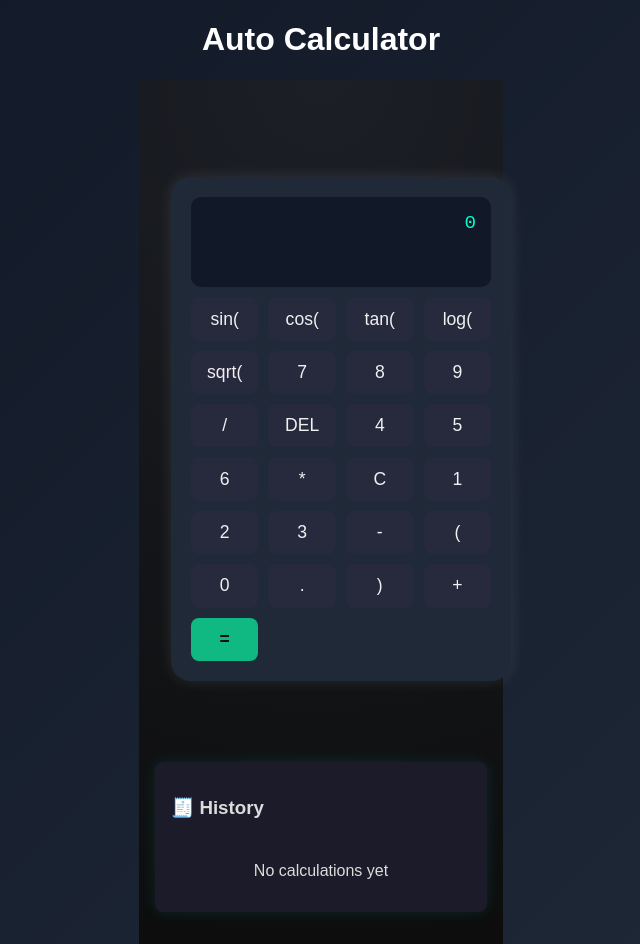
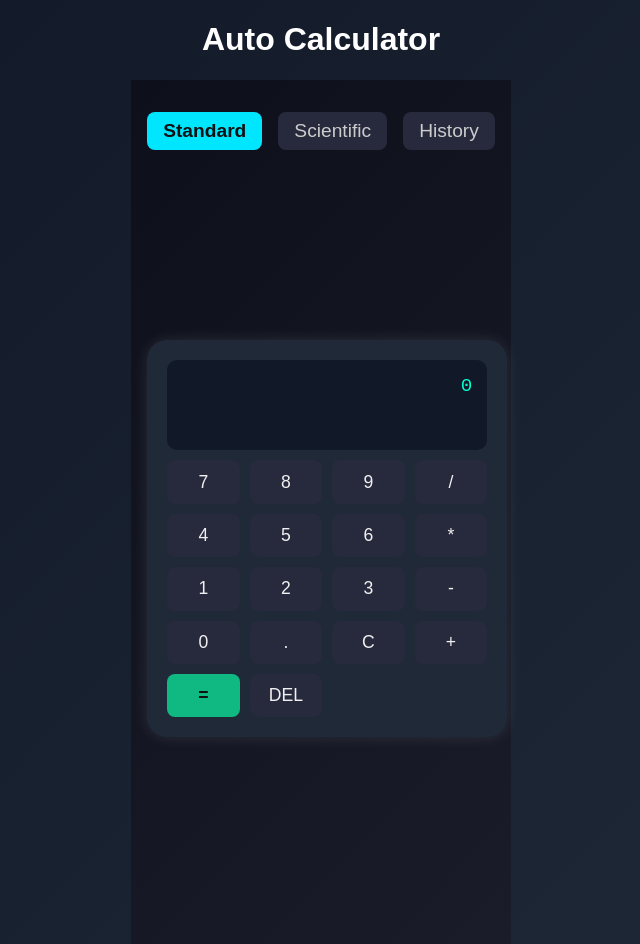
Before and after one commit to tahseen-fathima98/smart-calculator-frontend, a React (Vite) app: page / in a window 1280 px wide. Shown: the whole page, without its empty margins (319-959 px from the left). Built offline with nearby package versions, Linux system fonts and the light colour scheme.

Commit message:
update the design a bit more

```diff
--- a/src/components/Calculator.css
+++ b/src/components/Calculator.css
@@ -1,12 +1,38 @@
-.calculator-container {
+.calculator-wrapper {
   display: flex;
   flex-direction: column;
   align-items: center;
+  min-height: 100vh;
+  background: linear-gradient(135deg, #0d0f1a, #1a1c2a);
+  color: #e0e0e0;
+  padding: 2rem 1rem;
+  font-family: "Poppins", sans-serif;
+}
+
+.mode-tabs {
+  display: flex;
   gap: 1rem;
-  min-height: 100vh;
-  background: radial-gradient(circle at top, #1c1f26, #0d0d0d);
-  color: #e0e0e0;
-  padding: 2rem;
+  margin-bottom: 1rem;
+}
+
+.mode-btn {
+  background: #27293d;
+  color: #ccc;
+  border: none;
+  border-radius: 8px;
+  padding: 0.5rem 1rem;
+  cursor: pointer;
+  transition: 0.3s;
+}
+
+.mode-btn.active {
+  background: #00e6ff;
+  color: #111;
+  font-weight: bold;
+}
+
+.mode-btn:hover {
+  transform: scale(1.05);
 }
 
 .calculator {
@@ -27,7 +53,6 @@
   font-family: monospace;
   color: #00e6ff;
   min-height: 60px;
-  overflow-x: auto;
 }
 
 .expression {
@@ -41,7 +66,7 @@
 
 .buttons {
   display: grid;
-  grid-template-columns: repeat(5, 1fr);
+  grid-template-columns: repeat(4, 1fr);
   gap: 0.6rem;
 }
 
@@ -70,11 +95,10 @@
 
 .history-panel {
   background: #1b1b29;
-  border-radius: 0.5rem;
+  border-radius: 1rem;
   width: 100%;
   max-width: 360px;
   padding: 1rem;
-  color: #dcdcdc;
   box-shadow: 0 0 15px rgba(0, 255, 255, 0.1);
 }
 
@@ -94,7 +118,7 @@
 }
 
 .history-list {
-  max-height: 200px;
+  max-height: 250px;
   overflow-y: auto;
   margin-top: 0.5rem;
 }
@@ -105,14 +129,5 @@
   font-family: monospace;
   font-size: 0.9rem;
   border-bottom: 1px solid #333;
-  padding: 0.2rem 0;
+  padding: 0.3rem 0;
 }
-
-@media (max-width: 600px) {
-  .buttons {
-    grid-template-columns: repeat(4, 1fr);
-  }
-  .calculator-container {
-    padding: 1rem;
-  }
-}
--- a/src/components/Calculator.jsx
+++ b/src/components/Calculator.jsx
@@ -1,12 +1,12 @@
 import React, { useState } from "react";
-import "./Calculator.css"; // add styling separately
+import "./Calculator.css";
 
 export default function Calculator() {
   const [expression, setExpression] = useState("");
   const [result, setResult] = useState("");
   const [history, setHistory] = useState([]);
+  const [mode, setMode] = useState("standard"); // standard | scientific | history
 
-  // ✅ handle all button clicks
   const handleClick = (value) => {
     if (value === "C") {
       setExpression("");
@@ -20,7 +20,6 @@ export default function Calculator() {
     }
   };
 
-  // ✅ main calculation logic
   const calculate = async () => {
     if (!expression) return;
     try {
@@ -29,28 +28,42 @@ export default function Calculator() {
       );
       const data = await response.text();
       setResult(data);
-
-      // store in history
-      setHistory((prev) => [
-        { expr: expression, res: data },
-        ...prev.slice(0, 9),
-      ]);
-    } catch (error) {
+      setHistory((prev) => [{ expr: expression, res: data }, ...prev.slice(0, 9)]);
+    } catch {
       setResult("Error");
     }
   };
 
-  // ✅ basic & scientific buttons
-  const buttons = [
-    "sin(", "cos(", "tan(", "log(", "sqrt(",
-    "7", "8", "9", "/", "DEL",
-    "4", "5", "6", "*", "C",
-    "1", "2", "3", "-", "(",
-    "0", ".", ")", "+", "=",
+  const buttonsStandard = [
+    "7", "8", "9", "/",
+    "4", "5", "6", "*",
+    "1", "2", "3", "-",
+    "0", ".", "C", "+",
+    "=", "DEL"
   ];
 
+  const buttonsScientific = [
+    "sin(", "cos(", "tan(", "log(", "sqrt(",
+    ...buttonsStandard
+  ];
+
+  const getButtons = () => (mode === "scientific" ? buttonsScientific : buttonsStandard);
+
   return (
-    <div className="calculator-container">
+    <div className="calculator-wrapper">
+      <div className="mode-tabs">
+        {["standard", "scientific", "history"].map((m) => (
+          <button
+            key={m}
+            className={`mode-btn ${mode === m ? "active" : ""}`}
+            onClick={() => setMode(m)}
+          >
+            {m.charAt(0).toUpperCase() + m.slice(1)}
+          </button>
+        ))}
+      </div>
+
+      {mode !== "history" ? (
         <div className="calculator">
           <div className="display">
             <div className="expression">{expression || "0"}</div>
@@ -58,7 +71,7 @@ export default function Calculator() {
           </div>
 
           <div className="buttons">
-          {buttons.map((btn, index) => (
+            {getButtons().map((btn, index) => (
               <button
                 key={index}
                 onClick={() => handleClick(btn)}
@@ -69,7 +82,7 @@ export default function Calculator() {
             ))}
           </div>
         </div>
-
+      ) : (
         <div className="history-panel">
           <div className="history-header">
             <h3>🧾 History</h3>
@@ -92,6 +105,7 @@ export default function Calculator() {
             )}
           </div>
         </div>
+      )}
     </div>
   );
 }
```
Lines whose indentation alone changed are shown as unchanged.
